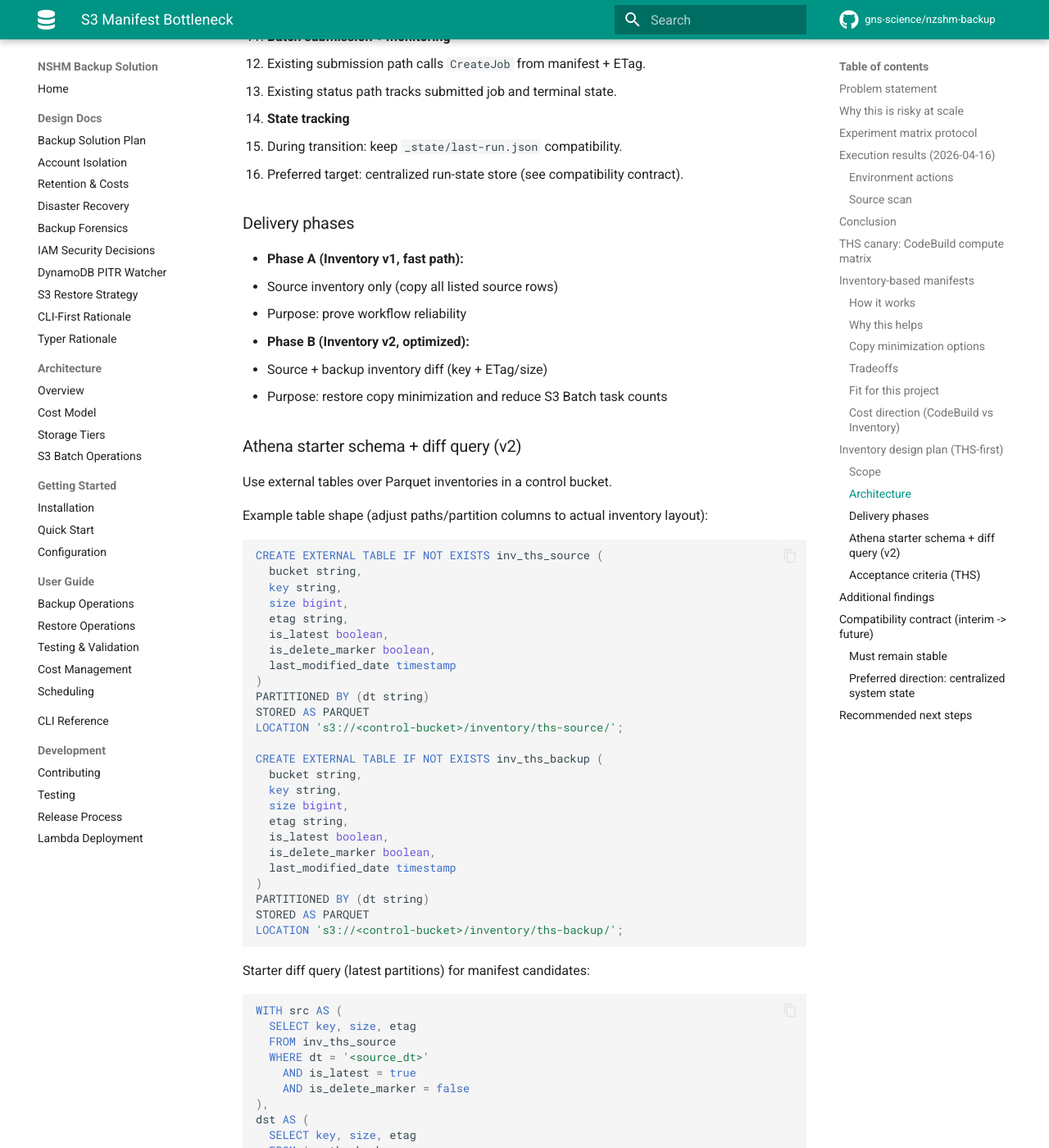
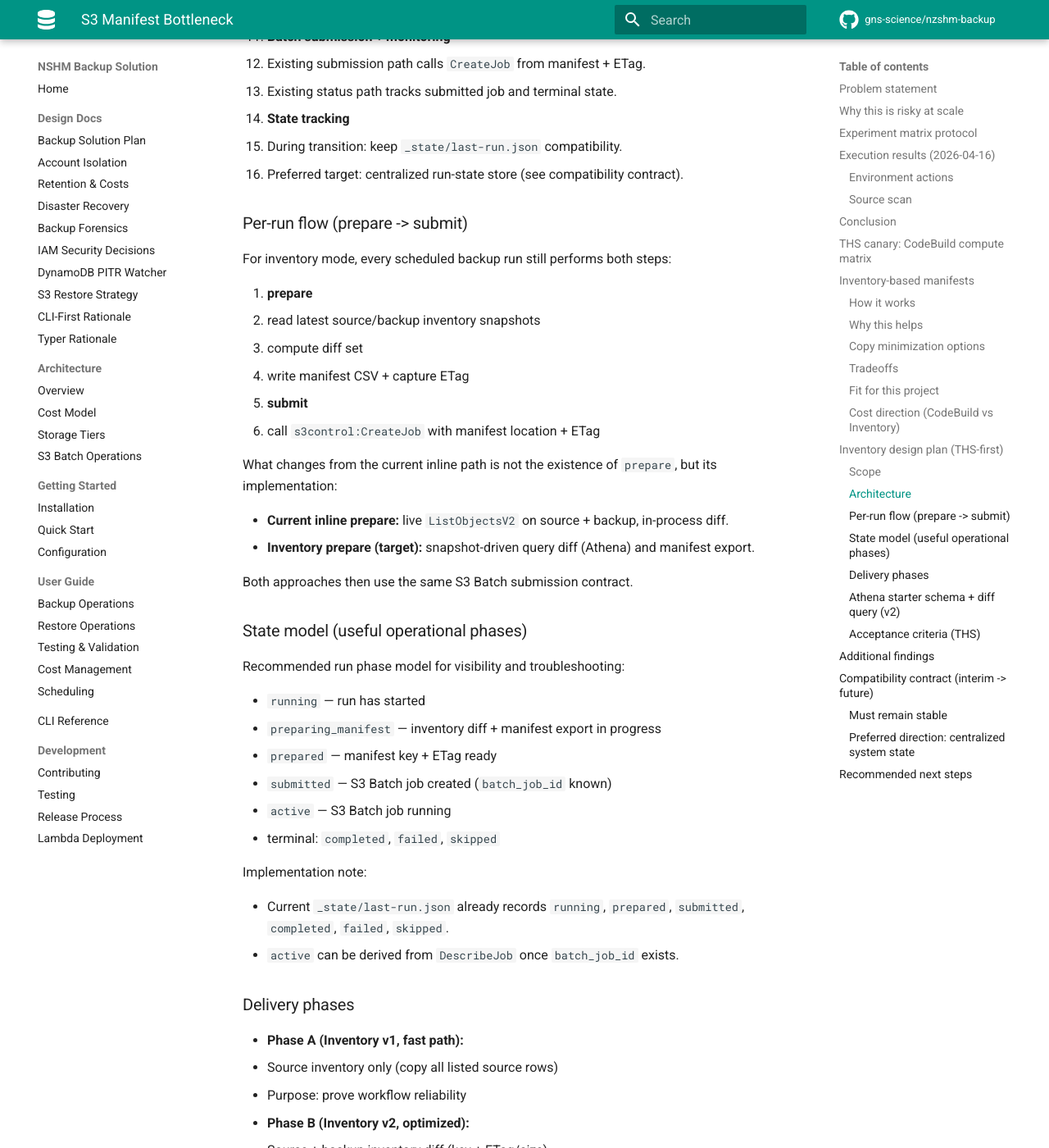
Before and after one commit to GNS-Science/aws-snapshot, an MkDocs documentation site: the page built from docs/design/S3_MANIFEST_BOTTLENECK.md, in a window 1280 px wide and 1400 px high, scrolled down 5599 px. Shown: the whole window at 82% size. Built offline with MkDocs 1.6.1 and Material for MkDocs 9.7.7, drawn with Linux system fonts in a browser that asks for light colours; comment, search, counter and statistics services are not loaded; the version menu is left out.

Commit message:
docs: clarify inventory prepare-submit flow and run phases

```diff
--- a/docs/design/S3_MANIFEST_BOTTLENECK.md
+++ b/docs/design/S3_MANIFEST_BOTTLENECK.md
@@ -192,6 +192,42 @@ This is the planned implementation path for inventory-based manifests.
    - During transition: keep `_state/last-run.json` compatibility.
    - Preferred target: centralized run-state store (see compatibility contract).
 
+### Per-run flow (prepare -> submit)
+
+For inventory mode, every scheduled backup run still performs both steps:
+
+1. **prepare**
+   - read latest source/backup inventory snapshots
+   - compute diff set
+   - write manifest CSV + capture ETag
+2. **submit**
+   - call `s3control:CreateJob` with manifest location + ETag
+
+What changes from the current inline path is not the existence of `prepare`, but
+its implementation:
+
+- **Current inline prepare:** live `ListObjectsV2` on source + backup, in-process diff.
+- **Inventory prepare (target):** snapshot-driven query diff (Athena) and manifest export.
+
+Both approaches then use the same S3 Batch submission contract.
+
+### State model (useful operational phases)
+
+Recommended run phase model for visibility and troubleshooting:
+
+- `running` — run has started
+- `preparing_manifest` — inventory diff + manifest export in progress
+- `prepared` — manifest key + ETag ready
+- `submitted` — S3 Batch job created (`batch_job_id` known)
+- `active` — S3 Batch job running
+- terminal: `completed`, `failed`, `skipped`
+
+Implementation note:
+
+- Current `_state/last-run.json` already records `running`, `prepared`,
+  `submitted`, `completed`, `failed`, `skipped`.
+- `active` can be derived from `DescribeJob` once `batch_job_id` exists.
+
 ### Delivery phases
 
 - **Phase A (Inventory v1, fast path):**
```
Also changed, not shown: docs/user-guide/scheduling.md (+17 -0 lines), 1 other file.
